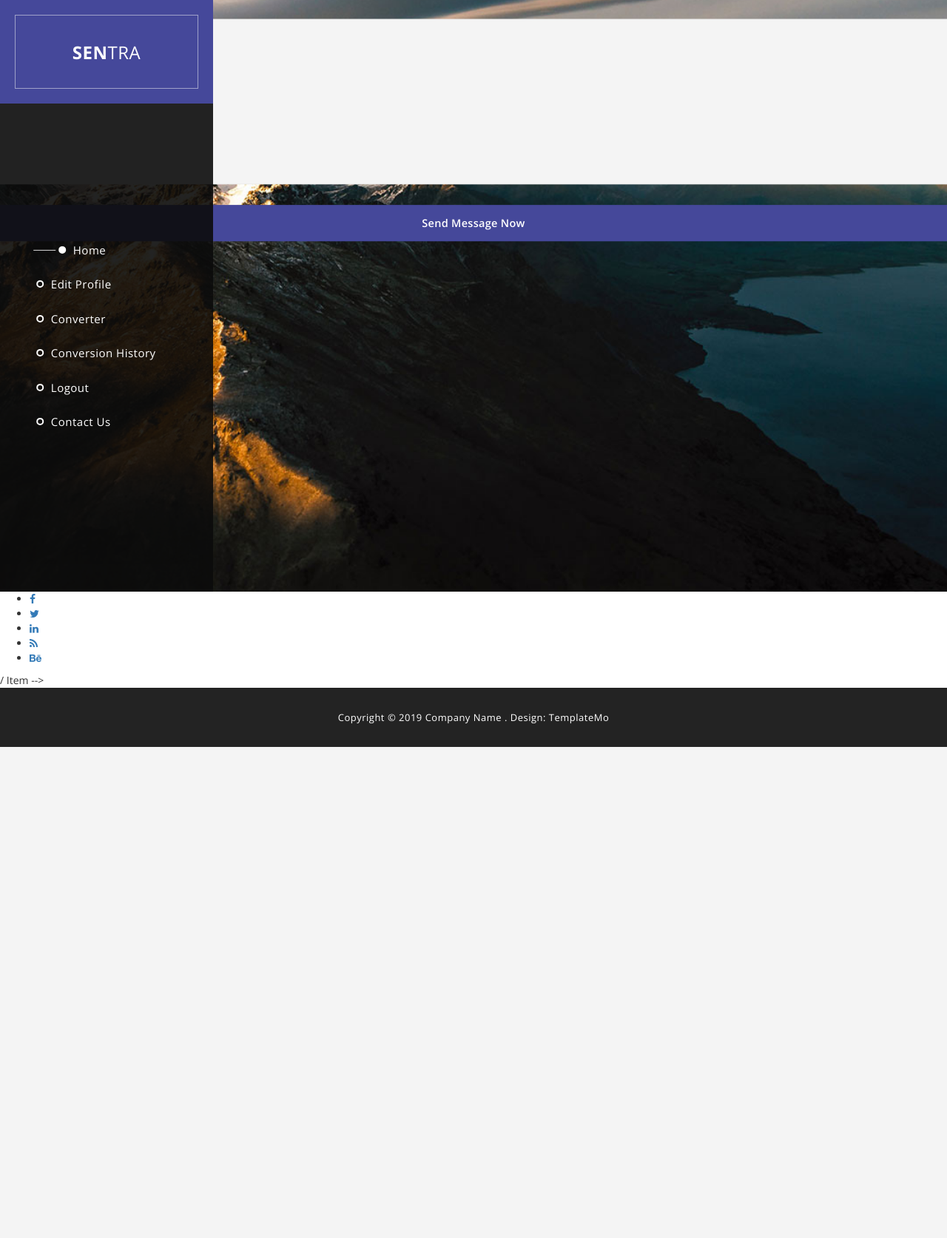
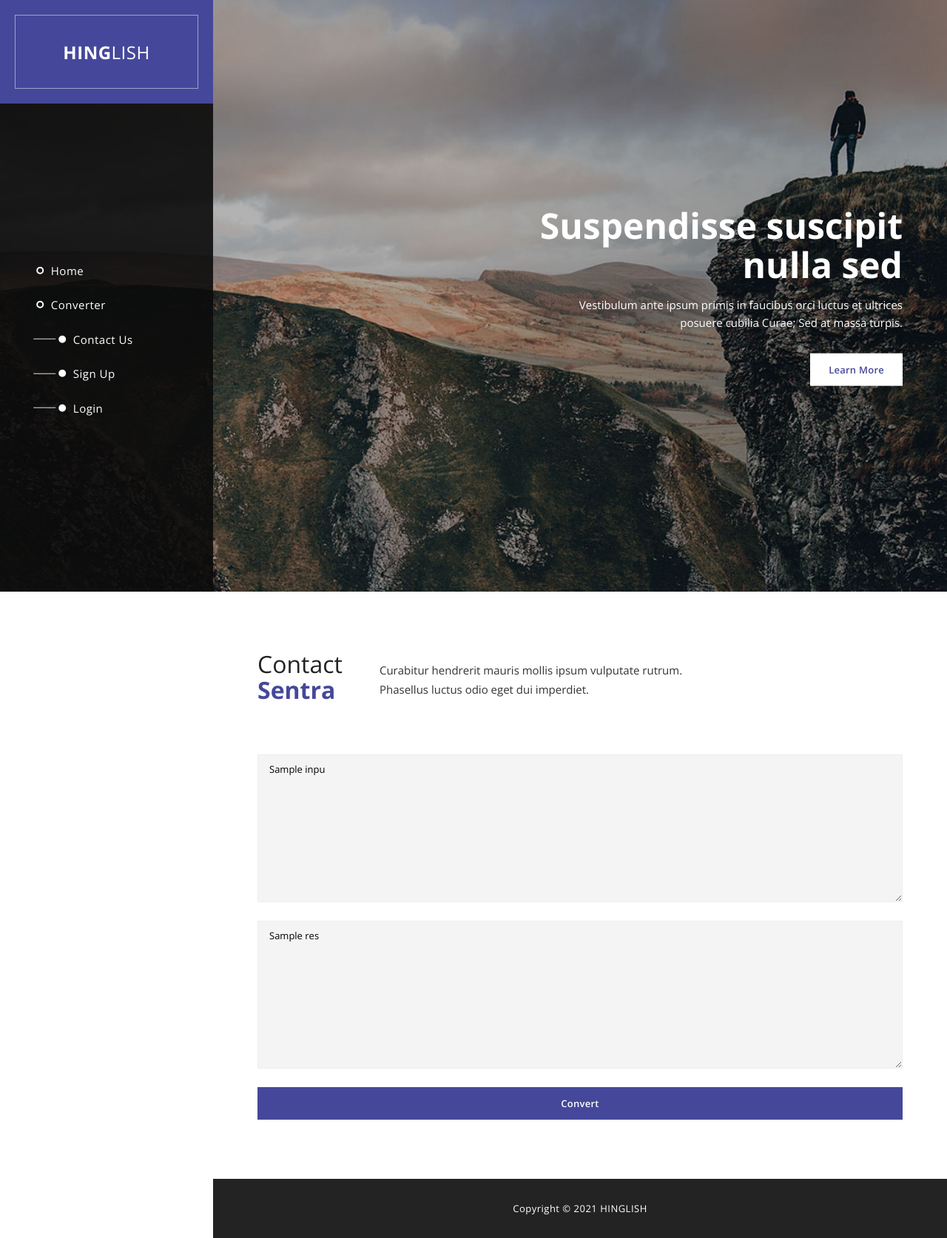
Before and after one commit to raiakash007/hinglish-app, a Flask app: template templates/convert.html in a window 1280 px wide. Shown: the whole page at 74% size. Before the commit the page ends 1010 px from the top, so only its background shows below. Run offline with Flask 2, Linux system fonts and the light colour scheme; the template is opened without the code that fills it: most values are stand-ins (such as "Sample title", 1, 10 or a date in 2020); some libraries are stand-ins or nearby versions.

Commit message:
[Changes] Changes

```diff
--- a/app.py
+++ b/app.py
@@ -1,4 +1,4 @@
-from flask import Flask, render_template
+from flask import Flask, render_template,request
 import requests
 import json
 app = Flask(__name__)
@@ -21,5 +21,19 @@ def home():
 def converterpage():
    return render_template('convert.html')
 
+@app.route('/processconverter', methods = ['POST'])
+def processconverter():
+   input_text = request.form['input_text']
+
+   url = "http://127.0.0.1:5001/apiprocessconverter"
+   headers = {
+    'content-type': "application/json",
+    'cache-control': "no-cache",
+    'Accept': 'text/plain',
+   }
+   payload = {"data":input_text}
+   response = requests.request("POST", url, data=json.dumps(payload), headers=headers)
+   return render_template('convert.html',res=response.text,inpu=input_text)
+
 if __name__ == '__main__':
    app.run(port=5000)
--- a/templates/convert.html
+++ b/templates/convert.html
@@ -3,35 +3,20 @@
     <head>
         <meta charset="utf-8">
         <meta http-equiv="X-UA-Compatible" content="IE=edge,chrome=1">
-        <title>Sentra - Free Bootstrap Theme</title>
-
-<!--
-
-Sentra Template
-
-https://templatemo.com/tm-518-sentra
-
--->
+        <title>HINGLISH</title>
         <meta name="description" content="">
         <meta name="viewport" content="width=device-width, initial-scale=1">
         <link rel="apple-touch-icon" href="apple-touch-icon.png">
-
-        <link rel="stylesheet" href="css/bootstrap.min.css">
-        <link rel="stylesheet" href="css/bootstrap-theme.min.css">
-        <link rel="stylesheet" href="css/fontAwesome.css">
-        <link rel="stylesheet" href="css/light-box.css">
-        <link rel="stylesheet" href="css/owl-carousel.css">
-        <link rel="stylesheet" href="css/templatemo-style.css">
-
+        <link rel="stylesheet" href="{{ url_for('static', filename='css/bootstrap.min.css')}}">
+        <link rel="stylesheet" href="{{ url_for('static', filename='css/bootstrap-theme.min.css"')}}>
+		<link rel="stylesheet" href="{{ url_for('static', filename='css/light-box.css"')}}>
+        <link rel="stylesheet" href="{{ url_for('static', filename='css/fontAwesome.css"')}}>
+        <link rel="stylesheet" href="{{ url_for('static', filename='css/owl-carousel.css')}}">
+        <link rel="stylesheet" href="{{ url_for('static', filename='css/templatemo-style.css')}}">
         <link href="https://fonts.googleapis.com/css?family=Open+Sans:300,400,600,700,800" rel="stylesheet">
-
-        <script src="js/vendor/modernizr-2.8.3-respond-1.4.2.min.js"></script>
+        <script src="{{ url_for('static', filename='js/vendor/modernizr-2.8.3-respond-1.4.2.min.js')}}"></script>
     </head>
-
 <body>
-
-
-
         <header class="nav-down responsive-nav hidden-lg hidden-md">
             <button type="button" id="nav-toggle" class="navbar-toggle" data-toggle="collapse" data-target="#main-nav">
                 <span class="sr-only">Toggle navigation</span>
@@ -53,101 +38,50 @@ https://templatemo.com/tm-518-sentra
                 </nav>
             </div>
         </header>
-
         <div class="sidebar-navigation hidde-sm hidden-xs">
             <div class="logo">
-                <a href="#">Sen<em>tra</em></a>
+                <a href="#">HING<em>LISH</em></a>
             </div>
             <nav>
                 <ul>
                     <li>
-                        <a href="#top">
+                        <a href="/" target="_blank">
                             <span class="rect"></span>
                             <span class="circle"></span>
                             Home
                         </a>
                     </li>
+
                     <li>
-                        <a href="#featured">
-                            <span class="rect"></span>
-                            <span class="circle"></span>
-                            Edit Profile
-                        </a>
-                    </li>
-                    <li>
-                        <a href="#projects">
+                        <a href="/converterpage/" target="_blank">
                             <span class="rect"></span>
                             <span class="circle"></span>
                             Converter
                         </a>
                     </li>
-                    <li>
-                        <a href="#video">
-                            <span class="rect"></span>
-                            <span class="circle"></span>
-                            Conversion History
-                        </a>
-                    </li>
-                    <li>
-                        <a href="#blog">
-                            <span class="rect"></span>
-                            <span class="circle"></span>
-                            Logout
-                        </a>
-                    </li>
-                    <li>
+					<li>
                         <a href="#contact">
                             <span class="rect"></span>
                             <span class="circle"></span>
                             Contact Us
                         </a>
                     </li>
+					<li>
+                        <a href="#contact">
+                            <span class="rect"></span>
+                            <span class="circle"></span>
+                            Sign Up
+                        </a>
+                    </li>
+					<li>
+                        <a href="#contact">
+                            <span class="rect"></span>
+                            <span class="circle"></span>
+                            Login
+                        </a>
+                    </li>
                 </ul>
             </nav>
-</div>
-   <div class="slider">
-            <div class="Modern-Slider content-section" id="top">
-                <!-- Item -->
-                <div class="item item-1">
-                    <div class="img-fill">
-                    <div class="image">
-     <div class="section-content">
-                        <form id="contact" action="#" method="post">
-                            <div class="row">
-                                <div class="col-md-4">
-                                  <fieldset>
-                                    <input name="name" type="text" class="form-control" id="name" placeholder="Your name..." required="">
-                                  </fieldset>
-                                </div>
-                                <div class="col-md-4">
-                                  <fieldset>
-                                    <input name="email" type="email" class="form-control" id="email" placeholder="Your email..." required="">
-                                  </fieldset>
-                                </div>
-                                 <div class="col-md-4">
-                                  <fieldset>
-                                    <input name="subject" type="text" class="form-control" id="subject" placeholder="Subject..." required="">
-                                  </fieldset>
-                                </div>
-                                <div class="col-md-12">
-                                  <fieldset>
-                                    <textarea name="message" rows="6" class="form-control" id="message" placeholder="Your message..." required=""></textarea>
-                                  </fieldset>
-                                </div>
-                                <div class="col-md-12">
-                                  <fieldset>
-                                    <button type="submit" id="form-submit" class="btn">Send Message Now</button>
-                                  </fieldset>
-                                </div>
-                            </div>
-                        </form>
-                    </div>
-</div>
-                        </div>
-                    </div>
-                </div>
-
-<div>
             <ul class="social-icons">
                 <li><a href="#"><i class="fa fa-facebook"></i></a></li>
                 <li><a href="#"><i class="fa fa-twitter"></i></a></li>
@@ -156,39 +90,107 @@ https://templatemo.com/tm-518-sentra
                 <li><a href="#"><i class="fa fa-behance"></i></a></li>
             </ul>
         </div>
-
-                                      </div>
-            </section>
- / Item -->
+        <div class="slider">
+            <div class="Modern-Slider content-section" id="top">
                 <!-- Item -->
-               <!-- // Item -->
-                <!-- Item -->
-                                      </div>
+                <div class="item item-3">
+                    <div class="img-fill">
+                        <div class="image"></div>
+                        <div class="info">
+                        <div>
+                          <h1>Suspendisse suscipit<br>nulla sed</h1>
+                          <p>Vestibulum ante ipsum primis in faucibus orci luctus et ultrices <br>posuere cubilia Curae; Sed at massa turpis.</p>
+                          <div class="white-button button">
+                              <a href="#featured">Learn More</a>
+                          </div>
+                        </div>
                         </div>
                     </div>
                 </div>
                 <!-- // Item -->
             </div>
         </div>
+        <div class="page-content">
+            <section id="contact" class="content-section">
+                <div id="contact-content">
+                    <div class="section-heading">
+                        <h1>Contact<br><em>Sentra</em></h1>
+                        <p>Curabitur hendrerit mauris mollis ipsum vulputate rutrum.
+                        <br>Phasellus luctus odio eget dui imperdiet.</p>
 
-
-
+                    </div>
+                    <div class="section-content">
+                        <form id="contact" action="/processconverter" method="post">
+                            <div class="row">
+                                <div class="col-md-12">
+                                  <fieldset>
+                                    <textarea style="color:black;" name="input_text" rows="6" class="form-control" id="message" placeholder="Enter text to be converted" required="">{{inpu}}</textarea>
+                                  </fieldset>
+                                </div>
+								<div class="col-md-12">
+                                  <fieldset>
+                                    <textarea style="color:black;" name="output_text" rows="6" class="form-control" id="message" readonly>{{res}}</textarea>
+                                  </fieldset>
+                                </div>
+                                <div class="col-md-12">
+                                  <fieldset>
+                                    <button type="submit" id="form-submit" class="btn">Convert</button>
+                                  </fieldset>
+                                </div>
+                            </div>
+                        </form>
+                    </div>
+                </div>
+            </section>
             <section class="footer">
-                <p>Copyright &copy; 2019 Company Name
-
-                . Design: TemplateMo</p>
+                <p>Copyright &copy; 2021 HINGLISH</p>
             </section>
         </div>
-
     <script src="https://ajax.googleapis.com/ajax/libs/jquery/1.11.2/jquery.min.js"></script>
     <script>window.jQuery || document.write('<script src="js/vendor/jquery-1.11.2.min.js"><\/script>')</script>
+    <script src="{{ url_for('static', filename='js/vendor/bootstrap.min.js')}}"></script>
+    <script src="{{ url_for('static', filename='js/plugins.js')}}"></script>
+    <script src="{{ url_for('static', filename='js/main.js')}}"></script>
+    <script>
+        // Hide Header on on scroll down
+        var didScroll;
+        var lastScrollTop = 0;
+        var delta = 5;
+        var navbarHeight = $('header').outerHeight();
 
-    <script src="js/vendor/bootstrap.min.js"></script>
+        $(window).scroll(function(event){
+            didScroll = true;
+        });
 
-    <script src="js/plugins.js"></script>
-    <script src="js/main.js"></script>
+        setInterval(function() {
+            if (didScroll) {
+                hasScrolled();
+                didScroll = false;
+            }
+        }, 250);
 
-        <script src="http://ajax.googleapis.com/ajax/libs/jquery/1.10.2/jquery.min.js" type="text/javascript"></script>
+        function hasScrolled() {
+            var st = $(this).scrollTop();
 
+            // Make sure they scroll more than delta
+            if(Math.abs(lastScrollTop - st) <= delta)
+                return;
+
+            // If they scrolled down and are past the navbar, add class .nav-up.
+            // This is necessary so you never see what is "behind" the navbar.
+            if (st > lastScrollTop && st > navbarHeight){
+                // Scroll Down
+                $('header').removeClass('nav-down').addClass('nav-up');
+            } else {
+                // Scroll Up
+                if(st + $(window).height() < $(document).height()) {
+                    $('header').removeClass('nav-up').addClass('nav-down');
+                }
+            }
+
+            lastScrollTop = st;
+        }
+    </script>
+    <script src="http://ajax.googleapis.com/ajax/libs/jquery/1.10.2/jquery.min.js" type="text/javascript"></script>
 </body>
 </html>
```
Also changed, not shown: apis.py (+13 -0 lines).
